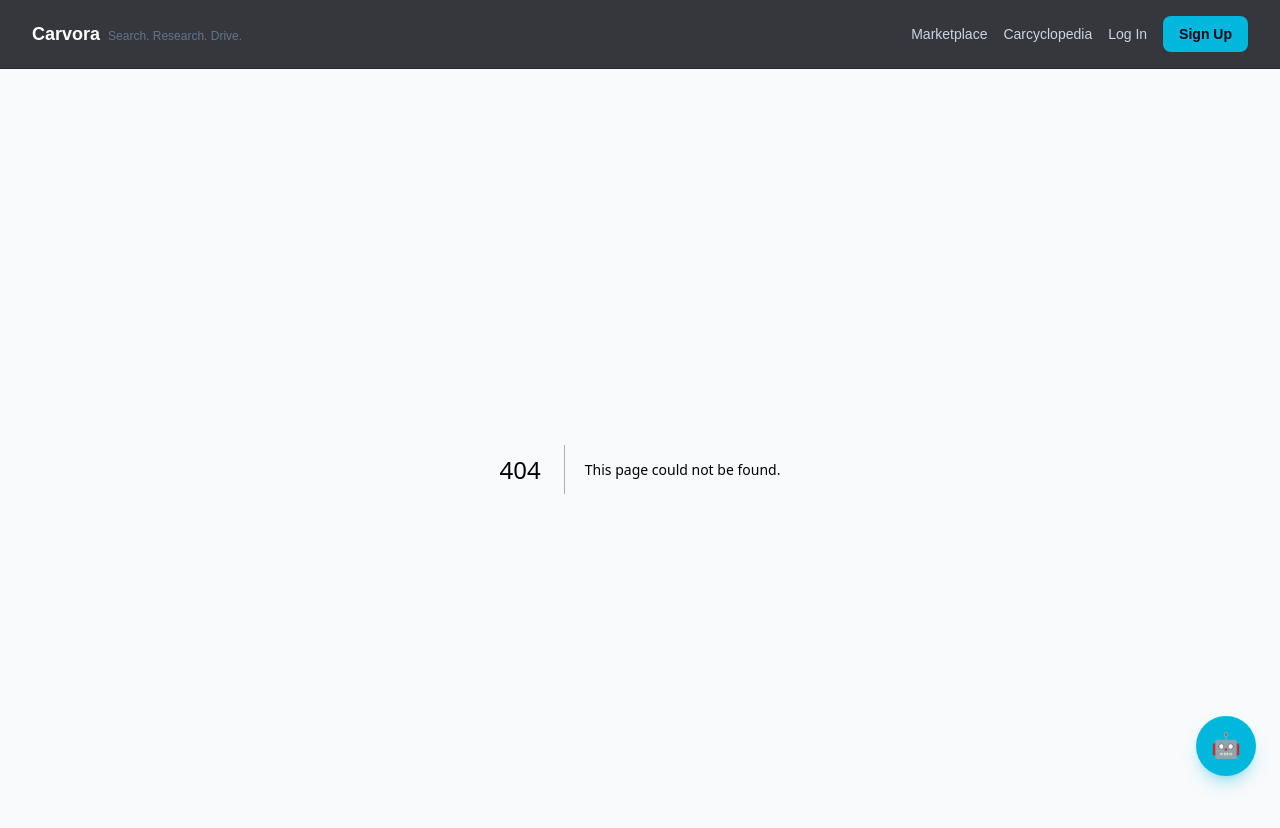
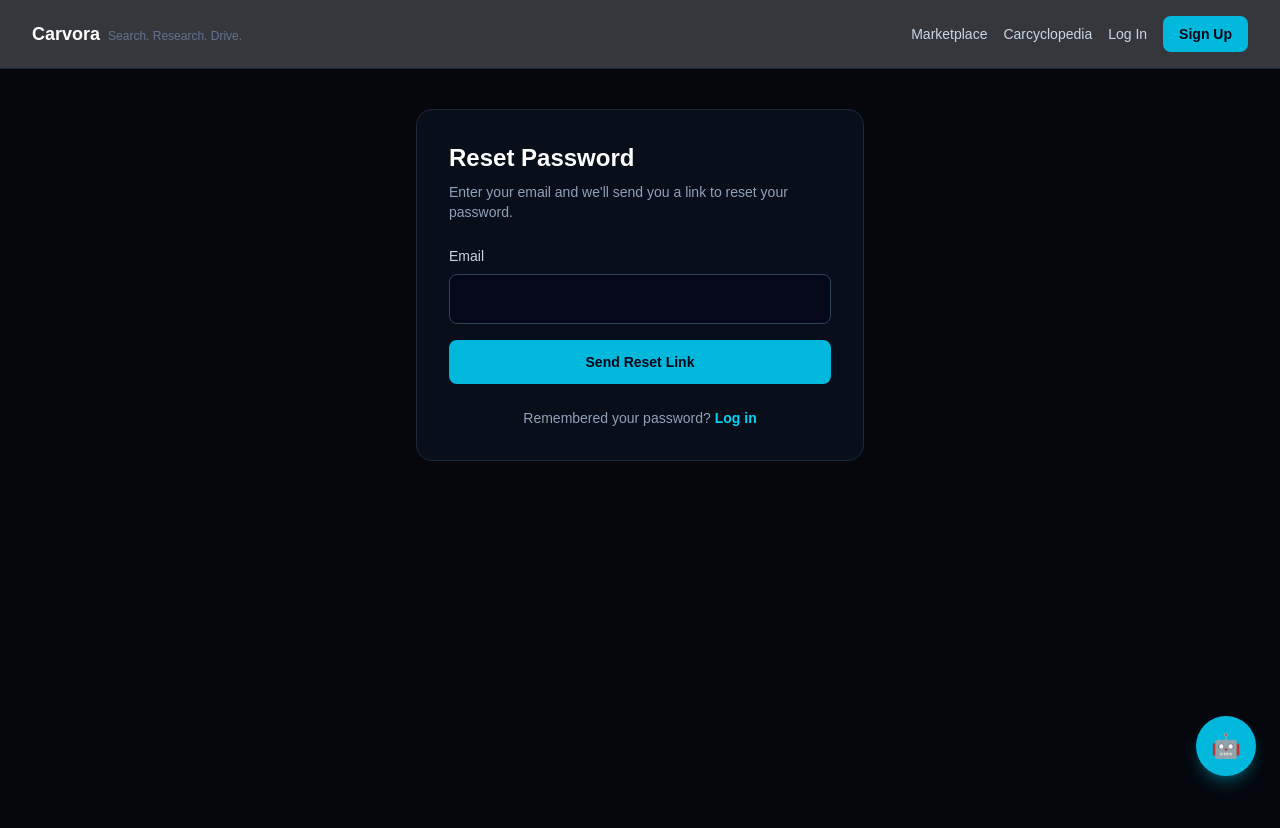
Before and after one commit to getabhiram05/car-website, a Next.js app: page /forgot-password in a window 1280 px wide. Before the commit this address had no page. Shown: the top 828 px of the page. Built offline with nearby package versions, Linux system fonts and the light colour scheme.

Commit message:
Add forgot password flow

```diff
--- /dev/null
+++ b/app/forgot-password/page.js
@@ -0,0 +1,89 @@
+"use client";
+
+import { useState } from "react";
+import Link from "next/link";
+import { supabase } from "../../lib/supabaseClient";
+
+export default function ForgotPasswordPage() {
+  const [email, setEmail] = useState("");
+  const [isLoading, setIsLoading] = useState(false);
+  const [errorMessage, setErrorMessage] = useState("");
+  const [submitted, setSubmitted] = useState(false);
+
+  async function handleSubmit(e) {
+    e.preventDefault();
+    setErrorMessage("");
+    setIsLoading(true);
+
+    const { error } = await supabase.auth.resetPasswordForEmail(email, {
+      redirectTo: `${window.location.origin}/reset-password`,
+    });
+
+    setIsLoading(false);
+
+    if (error) {
+      setErrorMessage(error.message);
+      return;
+    }
+
+    setSubmitted(true);
+  }
+
+  return (
+    <main className="min-h-screen bg-[#05070d] px-4 py-10 sm:px-6 lg:px-8">
+      <div className="mx-auto max-w-md">
+        <div className="rounded-2xl border border-slate-800 bg-slate-900/50 p-8 backdrop-blur">
+          <h1 className="text-2xl font-bold text-white">Reset Password</h1>
+          <p className="mt-2 text-sm text-slate-400">
+            Enter your email and we&apos;ll send you a link to reset your
+            password.
+          </p>
+
+          {submitted ? (
+            <div className="mt-6 rounded-lg border border-cyan-800 bg-cyan-950/40 p-4 text-sm text-cyan-300">
+              Check your email for a password reset link.
+            </div>
+          ) : (
+            <form onSubmit={handleSubmit} className="mt-6 space-y-4">
+              <div>
+                <label
+                  htmlFor="email"
+                  className="mb-2 block text-sm font-medium text-slate-300"
+                >
+                  Email
+                </label>
+                <input
+                  id="email"
+                  type="email"
+                  required
+                  value={email}
+                  onChange={(e) => setEmail(e.target.value)}
+                  className="w-full rounded-lg border border-slate-700 bg-slate-950/60 px-4 py-3 text-slate-100 outline-none transition focus:border-cyan-500"
+                />
+              </div>
+
+              {errorMessage ? (
+                <p className="text-sm text-red-400">{errorMessage}</p>
+              ) : null}
+
+              <button
+                type="submit"
+                disabled={isLoading}
+                className="w-full rounded-lg bg-cyan-500 px-4 py-3 text-sm font-semibold text-slate-950 transition hover:bg-cyan-400 disabled:cursor-not-allowed disabled:opacity-50"
+              >
+                {isLoading ? "Sending..." : "Send Reset Link"}
+              </button>
+            </form>
+          )}
+
+          <p className="mt-6 text-center text-sm text-slate-400">
+            Remembered your password?{" "}
+            <Link href="/login" className="font-semibold text-cyan-400">
+              Log in
+            </Link>
+          </p>
+        </div>
+      </div>
+    </main>
+  );
+}
--- a/app/login/page.js
+++ b/app/login/page.js
@@ -63,12 +63,20 @@ export default function LoginPage() {
             </div>
 
             <div>
-              <label
-                htmlFor="password"
-                className="mb-2 block text-sm font-medium text-slate-300"
-              >
-                Password
-              </label>
+              <div className="mb-2 flex items-center justify-between">
+                <label
+                  htmlFor="password"
+                  className="block text-sm font-medium text-slate-300"
+                >
+                  Password
+                </label>
+                <Link
+                  href="/forgot-password"
+                  className="text-sm font-semibold text-cyan-400 hover:text-cyan-300"
+                >
+                  Forgot password?
+                </Link>
+              </div>
               <input
                 id="password"
                 type="password"
--- /dev/null
+++ b/app/reset-password/page.js
@@ -0,0 +1,150 @@
+"use client";
+
+import { useState, useEffect } from "react";
+import { useRouter } from "next/navigation";
+import { supabase } from "../../lib/supabaseClient";
+
+export default function ResetPasswordPage() {
+  const router = useRouter();
+  const [password, setPassword] = useState("");
+  const [confirmPassword, setConfirmPassword] = useState("");
+  const [isLoading, setIsLoading] = useState(false);
+  const [errorMessage, setErrorMessage] = useState("");
+  const [success, setSuccess] = useState(false);
+  const [sessionReady, setSessionReady] = useState(false);
+  const [checkingSession, setCheckingSession] = useState(true);
+
+  useEffect(() => {
+    const { data: authListener } = supabase.auth.onAuthStateChange(
+      (event, session) => {
+        if (event === "PASSWORD_RECOVERY" && session) {
+          setSessionReady(true);
+          setCheckingSession(false);
+        }
+      }
+    );
+
+    supabase.auth.getSession().then(({ data: { session } }) => {
+      if (session) {
+        setSessionReady(true);
+      }
+      setCheckingSession(false);
+    });
+
+    return () => {
+      authListener.subscription.unsubscribe();
+    };
+  }, []);
+
+  async function handleSubmit(e) {
+    e.preventDefault();
+    setErrorMessage("");
+
+    if (password !== confirmPassword) {
+      setErrorMessage("Passwords do not match.");
+      return;
+    }
+
+    if (password.length < 6) {
+      setErrorMessage("Password must be at least 6 characters.");
+      return;
+    }
+
+    setIsLoading(true);
+
+    const { error } = await supabase.auth.updateUser({ password });
+
+    setIsLoading(false);
+
+    if (error) {
+      setErrorMessage(error.message);
+      return;
+    }
+
+    setSuccess(true);
+
+    setTimeout(() => {
+      router.push("/login");
+    }, 2000);
+  }
+
+  return (
+    <main className="min-h-screen bg-[#05070d] px-4 py-10 sm:px-6 lg:px-8">
+      <div className="mx-auto max-w-md">
+        <div className="rounded-2xl border border-slate-800 bg-slate-900/50 p-8 backdrop-blur">
+          <h1 className="text-2xl font-bold text-white">Set New Password</h1>
+          <p className="mt-2 text-sm text-slate-400">
+            Enter a new password for your account.
+          </p>
+
+          {checkingSession ? (
+            <div className="mt-6 rounded-lg border border-slate-700 bg-slate-950/40 p-4 text-sm text-slate-400">
+              Verifying your reset link...
+            </div>
+          ) : !sessionReady ? (
+            <div className="mt-6 rounded-lg border border-red-800 bg-red-950/40 p-4 text-sm text-red-400">
+              This reset link is invalid or has expired. Please request a new
+              one from the{" "}
+              <a href="/forgot-password" className="font-semibold underline">
+                forgot password
+              </a>{" "}
+              page.
+            </div>
+          ) : success ? (
+            <div className="mt-6 rounded-lg border border-cyan-800 bg-cyan-950/40 p-4 text-sm text-cyan-300">
+              Password updated! Redirecting you to log in...
+            </div>
+          ) : (
+            <form onSubmit={handleSubmit} className="mt-6 space-y-4">
+              <div>
+                <label
+                  htmlFor="password"
+                  className="mb-2 block text-sm font-medium text-slate-300"
+                >
+                  New Password
+                </label>
+                <input
+                  id="password"
+                  type="password"
+                  required
+                  value={password}
+                  onChange={(e) => setPassword(e.target.value)}
+                  className="w-full rounded-lg border border-slate-700 bg-slate-950/60 px-4 py-3 text-slate-100 outline-none transition focus:border-cyan-500"
+                />
+              </div>
+
+              <div>
+                <label
+                  htmlFor="confirmPassword"
+                  className="mb-2 block text-sm font-medium text-slate-300"
+                >
+                  Confirm New Password
+                </label>
+                <input
+                  id="confirmPassword"
+                  type="password"
+                  required
+                  value={confirmPassword}
+                  onChange={(e) => setConfirmPassword(e.target.value)}
+                  className="w-full rounded-lg border border-slate-700 bg-slate-950/60 px-4 py-3 text-slate-100 outline-none transition focus:border-cyan-500"
+                />
+              </div>
+
+              {errorMessage ? (
+                <p className="text-sm text-red-400">{errorMessage}</p>
+              ) : null}
+
+              <button
+                type="submit"
+                disabled={isLoading}
+                className="w-full rounded-lg bg-cyan-500 px-4 py-3 text-sm font-semibold text-slate-950 transition hover:bg-cyan-400 disabled:cursor-not-allowed disabled:opacity-50"
+              >
+                {isLoading ? "Updating..." : "Update Password"}
+              </button>
+            </form>
+          )}
+        </div>
+      </div>
+    </main>
+  );
+}
```
